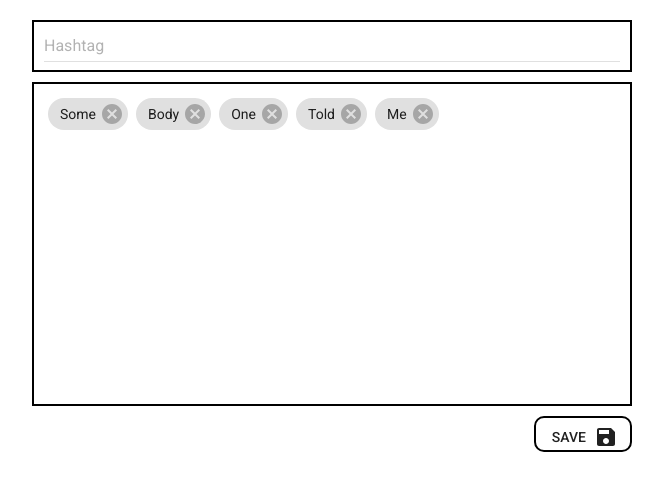
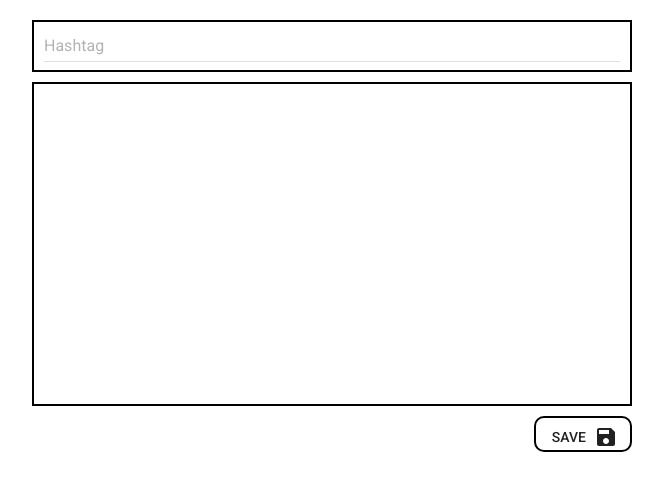
Before and after one commit to deksss/tw-react-htags-cloud, a React (Create React App) app: page / in a window 1280 px wide. Shown: the top 490 px of the page, without its empty margins (308-971 px from the left). Built offline with nearby package versions, Linux system fonts and the light colour scheme.

Commit message:
add tags owrk

```diff
--- a/src/Components/SearchInput.js
+++ b/src/Components/SearchInput.js
@@ -16,18 +16,6 @@ class SearchInput extends Component {
   };
 
   handleUpdateInput = (value) => {
-    /*
-    sereachTweets(value).then((resolve, reject) => {
-      console.log(reject);
-      console.log(resolve);
-      const htags = getUniqHtags(resolve, value);
-      console.log(htags);
-      this.setState({
-        dataSource: htags,
-      });
-    }
-   );
-   */
     if (value && value !== this.state.value) {
       sereachTweets(value).then((resolve, reject) => {
         this.setState({
@@ -36,7 +24,11 @@ class SearchInput extends Component {
         });
       })
     }
+  };
 
+  handleNewRequest = (input) => {
+    this.setState({value: input});
+    this.props.addHashtag(input);
   };
 
   render() {
@@ -47,7 +39,7 @@ class SearchInput extends Component {
           dataSource={this.state.dataSource}
           onUpdateInput={this.handleUpdateInput}
           fullWidth={true}
-          onNewRequest={e => this.setState({value: e}) }
+          onNewRequest={this.handleNewRequest}
         />
       </div>
     );
--- a/src/Components/TagsCloud.js
+++ b/src/Components/TagsCloud.js
@@ -7,7 +7,6 @@ import Chip from 'material-ui/Chip';
  * while clicked or touched.
  */
 class TagsCloud extends Component {
-
   constructor(props) {
     super(props);
     this.state = {chipData: [
@@ -55,9 +54,11 @@ class TagsCloud extends Component {
   }
 
   render() {
+    const {hashtags} = this.props;
+    console.log(this.props)
     return (
       <div style={this.styles.wrapper}>
-        {this.state.chipData.map(this.renderHashtag, this)}
+        {hashtags.map(this.renderHashtag, this)}
       </div>
     );
   }
--- a/src/Containers/App.js
+++ b/src/Containers/App.js
@@ -22,32 +22,33 @@ const style = {
 };
 
 class App extends Component {
-  /*
   constructor(props) {
     super(props);
     this.state = {
-      query: '',
-      queryResults: []
+      hashtags: []
     };
   }
 
-  handleUpdateInput = (value) => {
+  addHashtagHandler = (value) => {
+    console.log(value)
+    const hashtags = this.state.hashtags;
+    const isNotAlreadyAdded = !hashtags.find( htag => htag.label === value);
+    if (isNotAlreadyAdded) {
     this.setState({
-      dataSource: [
-        value,
-        value + value,
-        value + value + value,
-      ],
-    });
+        hashtags: [
+          ...hashtags,
+          ...[{key: hashtags.length + 1, label: value}]]
+      });
+    }
   };
-  */
+
   render() {
     return (
       <MuiThemeProvider>
         <div style={style.wrapper}>
           <div style={style.container}>
-            <SearchInput value="test"/>
-            <TagsCloud />
+            <SearchInput value="" addHashtag={this.addHashtagHandler}/>
+            <TagsCloud hashtags={this.state.hashtags} />
             <SaveButton />
           </div>
         </div>
```
